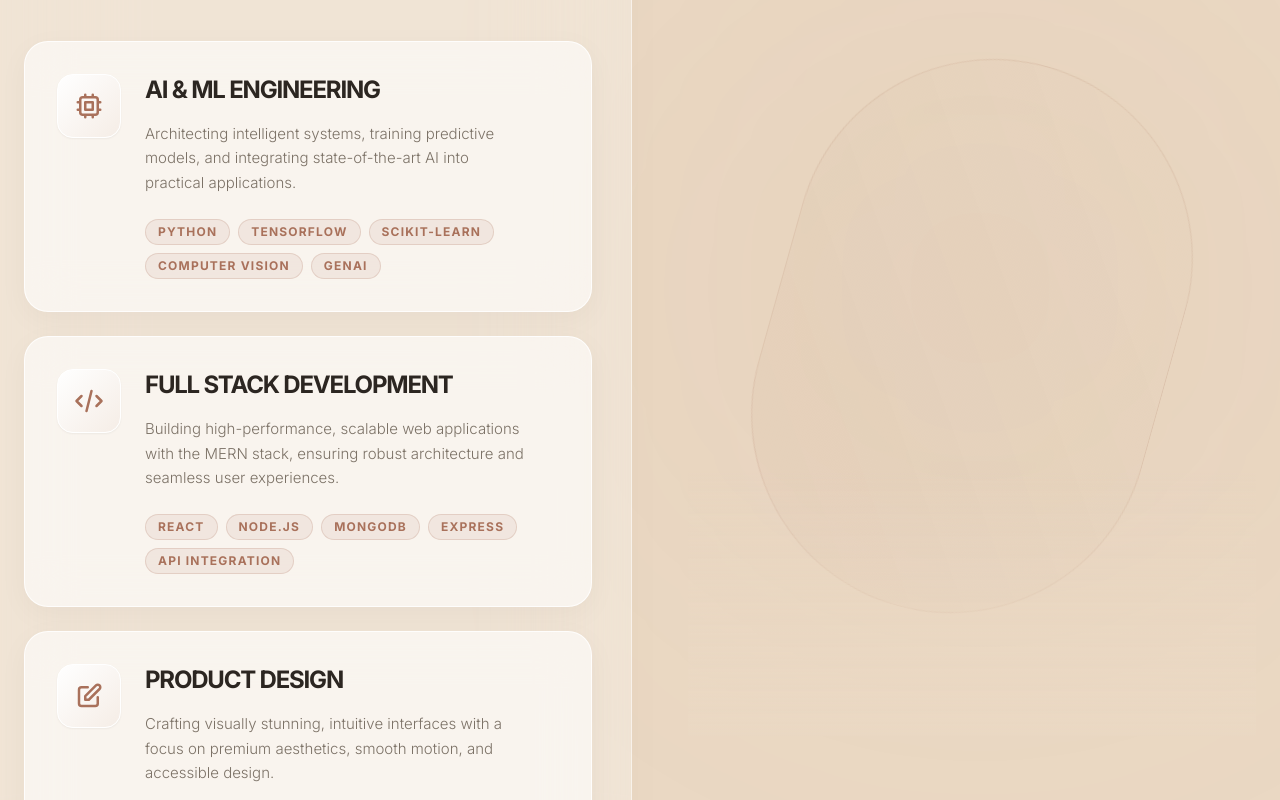
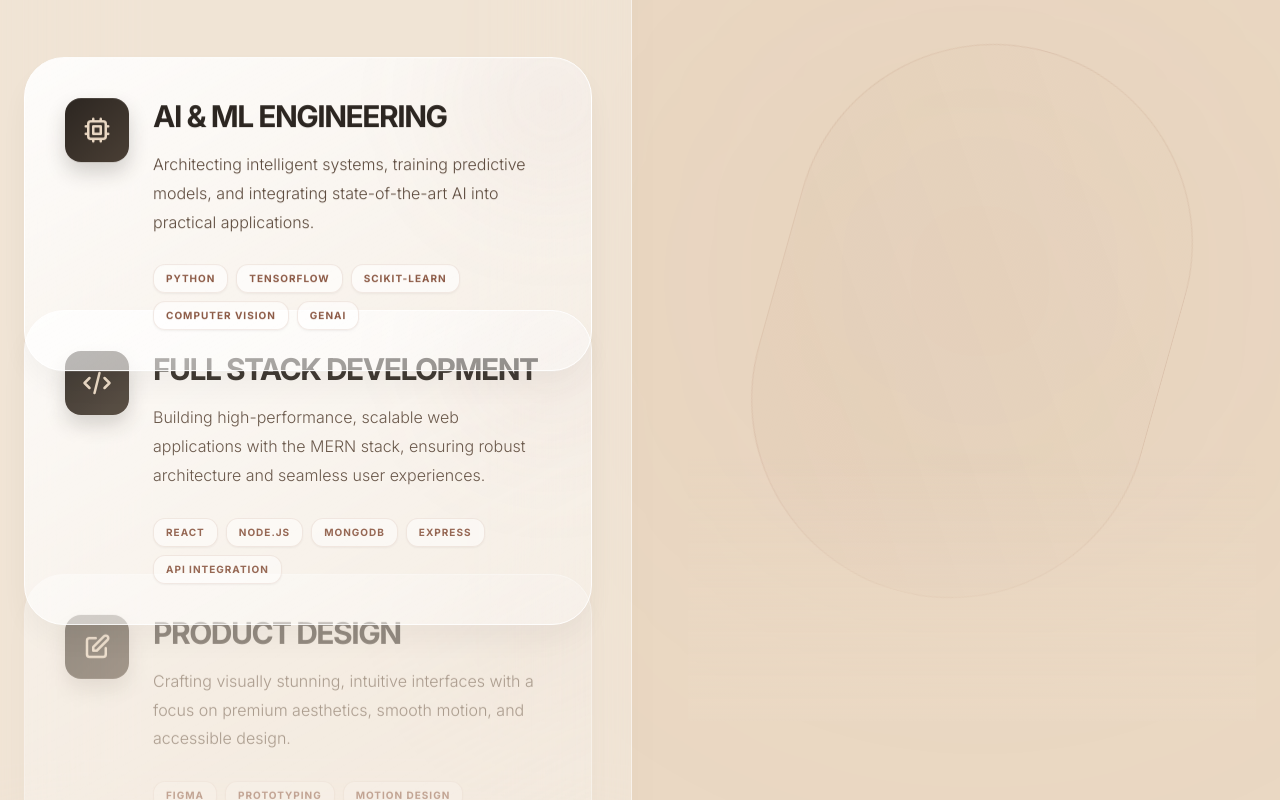
Before and after one commit to Techside-Pragyan/Techside-Portfolio, a React (Vite) app: page / in a window 1280 px wide. Shown: the part 2900-3700 px from the top of the page. Built offline with nearby package versions, Linux system fonts and the light colour scheme.

Commit message:
feat: add WhatIDo section with interactive competency cards and 3D workstation model

```diff
--- a/src/sections/WhatIDo.jsx
+++ b/src/sections/WhatIDo.jsx
@@ -55,8 +55,8 @@ const WhatIDo = () => {
               </h2>
             </motion.div>
 
-            <div className="space-y-6">
-              <motion.div variants={itemVariants}>
+            <div className="flex flex-col relative group/deck pt-4">
+              <motion.div variants={itemVariants} className="relative z-30 transition-all duration-500 hover:-translate-y-8 hover:scale-[1.02] hover:z-50 origin-bottom cursor-pointer">
                 <CompetencyCard
                   title="AI & ML ENGINEERING"
                   description="Architecting intelligent systems, training predictive models, and integrating state-of-the-art AI into practical applications."
@@ -64,7 +64,7 @@ const WhatIDo = () => {
                   skills={['PYTHON', 'TENSORFLOW', 'SCIKIT-LEARN', 'COMPUTER VISION', 'GENAI']}
                 />
               </motion.div>
-              <motion.div variants={itemVariants}>
+              <motion.div variants={itemVariants} className="relative z-20 -mt-12 md:-mt-16 transition-all duration-500 hover:-translate-y-8 hover:scale-[1.02] hover:z-50 origin-bottom cursor-pointer group-hover/deck:translate-y-2">
                 <CompetencyCard
                   title="FULL STACK DEVELOPMENT"
                   description="Building high-performance, scalable web applications with the MERN stack, ensuring robust architecture and seamless user experiences."
@@ -72,7 +72,7 @@ const WhatIDo = () => {
                   skills={['REACT', 'NODE.JS', 'MONGODB', 'EXPRESS', 'API INTEGRATION']}
                 />
               </motion.div>
-              <motion.div variants={itemVariants}>
+              <motion.div variants={itemVariants} className="relative z-10 -mt-12 md:-mt-16 transition-all duration-500 hover:-translate-y-8 hover:scale-[1.02] hover:z-50 origin-bottom cursor-pointer group-hover/deck:translate-y-4">
                 <CompetencyCard
                   title="PRODUCT DESIGN"
                   description="Crafting visually stunning, intuitive interfaces with a focus on premium aesthetics, smooth motion, and accessible design."
@@ -115,22 +115,22 @@ const WhatIDo = () => {
 };
 
 const CompetencyCard = ({ title, description, icon, skills }) => (
-  <div className="relative overflow-hidden p-8 rounded-3xl bg-white/60 border border-white/80 shadow-[0_8px_30px_rgb(0,0,0,0.04)] backdrop-blur-xl hover:shadow-[0_20px_40px_rgba(169,113,91,0.12)] hover:-translate-y-1 hover:bg-white/80 transition-all duration-500 group cursor-default">
-    {/* Subtle gradient hover reveal */}
-    <div className="absolute inset-0 bg-gradient-to-r from-[#A9715B]/0 via-[#A9715B]/5 to-transparent opacity-0 group-hover:opacity-100 transition-opacity duration-500 pointer-events-none" />
+  <div className="relative overflow-hidden p-8 md:p-10 rounded-[2.5rem] bg-gradient-to-br from-white/90 to-white/40 border border-white shadow-[0_15px_35px_rgba(0,0,0,0.05)] backdrop-blur-2xl transition-all duration-500 group">
+    {/* Subtle glowing orb inside card */}
+    <div className="absolute -top-10 -right-10 w-40 h-40 bg-[#A9715B]/10 rounded-full blur-3xl group-hover:bg-[#A9715B]/20 transition-colors duration-500 pointer-events-none" />
 
     <div className="flex flex-col sm:flex-row items-start gap-6 relative z-10">
-      <div className="w-16 h-16 shrink-0 rounded-2xl bg-gradient-to-br from-white to-[#f5ede6] border border-white shadow-sm flex items-center justify-center text-3xl text-[#A9715B] group-hover:scale-110 group-hover:rotate-3 transition-transform duration-500">
+      <div className="w-16 h-16 shrink-0 rounded-2xl bg-gradient-to-br from-[#2C2621] to-[#4A3F35] shadow-[0_10px_20px_rgba(44,38,33,0.2)] flex items-center justify-center text-3xl text-[#EAD8C3] group-hover:scale-110 group-hover:rotate-3 transition-transform duration-500">
         {icon}
       </div>
-      <div className="space-y-4">
-        <h3 className="text-2xl font-black text-[#2C2621] tracking-tighter group-hover:text-[#A9715B] transition-colors">{title}</h3>
-        <p className="text-[#7C7267] font-light text-[15px] leading-relaxed max-w-sm">
+      <div className="space-y-4 w-full">
+        <h3 className="text-2xl md:text-3xl font-black text-[#2C2621] tracking-tighter">{title}</h3>
+        <p className="text-[#5C4A3D] font-light text-[16px] leading-[1.8] max-w-sm">
           {description}
         </p>
-        <div className="flex flex-wrap gap-2 pt-2">
+        <div className="flex flex-wrap gap-2 pt-3">
            {skills.map(skill => (
-             <span key={skill} className="px-3 py-1 text-xs font-bold tracking-widest uppercase rounded-full bg-[#A9715B]/10 text-[#A9715B] border border-[#A9715B]/20">
+             <span key={skill} className="px-3 py-1.5 text-[10px] font-bold tracking-widest uppercase rounded-xl bg-white/60 text-[#8C5A46] border border-[#A9715B]/15 shadow-sm group-hover:bg-white transition-colors duration-300">
                 {skill}
              </span>
            ))}
```
